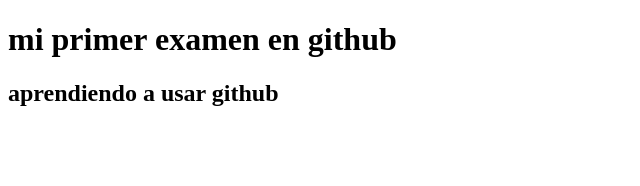
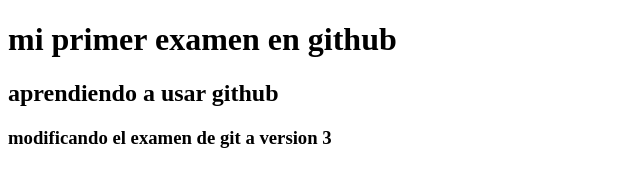
Before and after one commit to Robertgarcia020/examen-robert, a plain HTML site: page index.html in a window 1280 px wide. Shown: the whole page, without its empty margins (0-640 px from the left). Drawn offline with Linux system fonts and the light colour scheme.

Commit message:
version 3

```diff
--- a/index.html
+++ b/index.html
@@ -8,5 +8,6 @@
 <body>
     <h1>mi primer examen en github</h1>
     <h2>aprendiendo a usar github</h2>
+    <h3>modificando el examen de git a version 3</h3>
 </body>
 </html>
```
